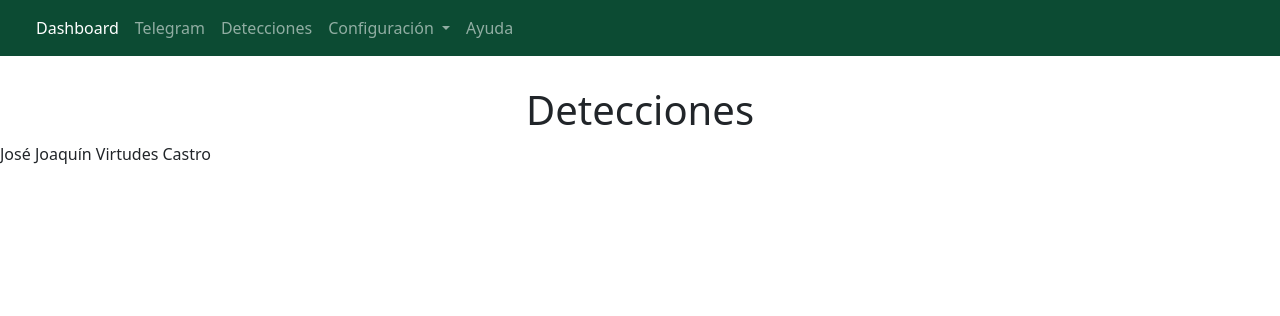
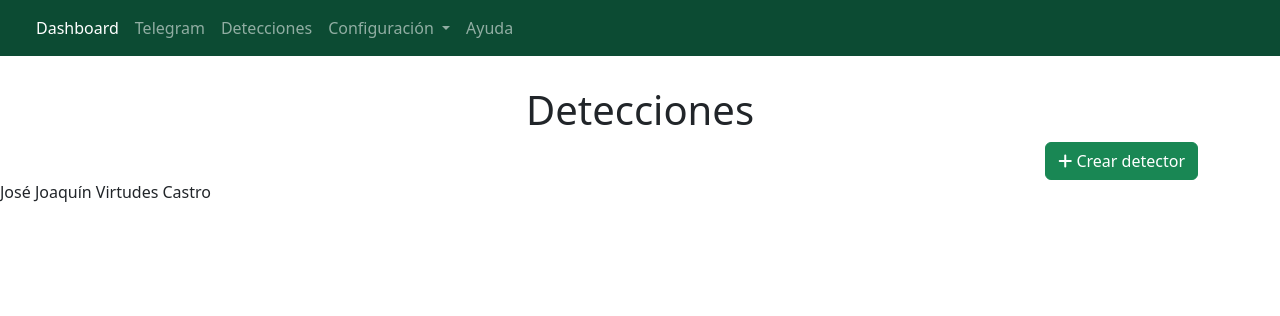
Before and after one commit to JoaVirtudes19/TFG_LiveGuardian, a Django app: page /Detecciones/ in a window 1280 px wide. Shown: the top 316 px of the page. Run offline with Django 4.2, Linux system fonts and the light colour scheme; some libraries are stand-ins or nearby versions.

Commit message:
Added button

```diff
--- a/dashboard/web/templates/detecciones.html
+++ b/dashboard/web/templates/detecciones.html
@@ -5,5 +5,9 @@
 {% block contenido %}
 <main role="main">
     <h1 class="text-center" style="margin-top: 30px;">Detecciones</h1>
+    <div class="container">
+        <div class="d-flex flex-row-reverse bd-highlight"><a href="/CrearDetector/"><button type="button" class="btn btn-success"><i class="fas fa-plus"></i> Crear detector</button></a></div>
+
+    </div>
     </main>
 {% endblock %}
--- a/dashboard/web/templates/inicio.html
+++ b/dashboard/web/templates/inicio.html
@@ -12,7 +12,7 @@
     {% for cam in cameras %}
     {% include "card.html" %}
     {% empty %}
-    <h4>No se ha cargado ninguna cámara todavía</h4>
+    <h4>No se ha cargado ninguna cámara todavía.</h4>
     {% endfor %}
                 </div>
             </div>
```
